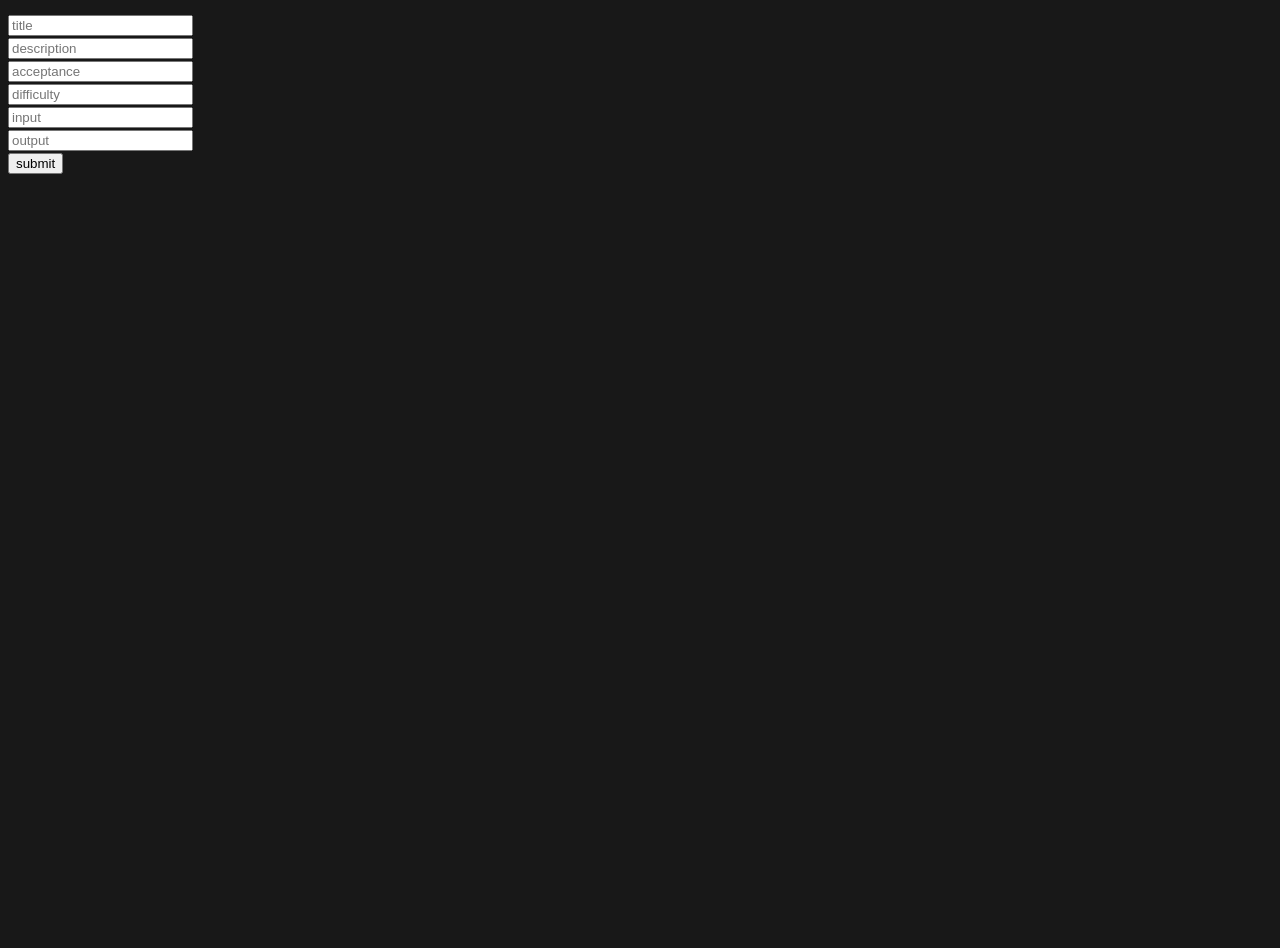
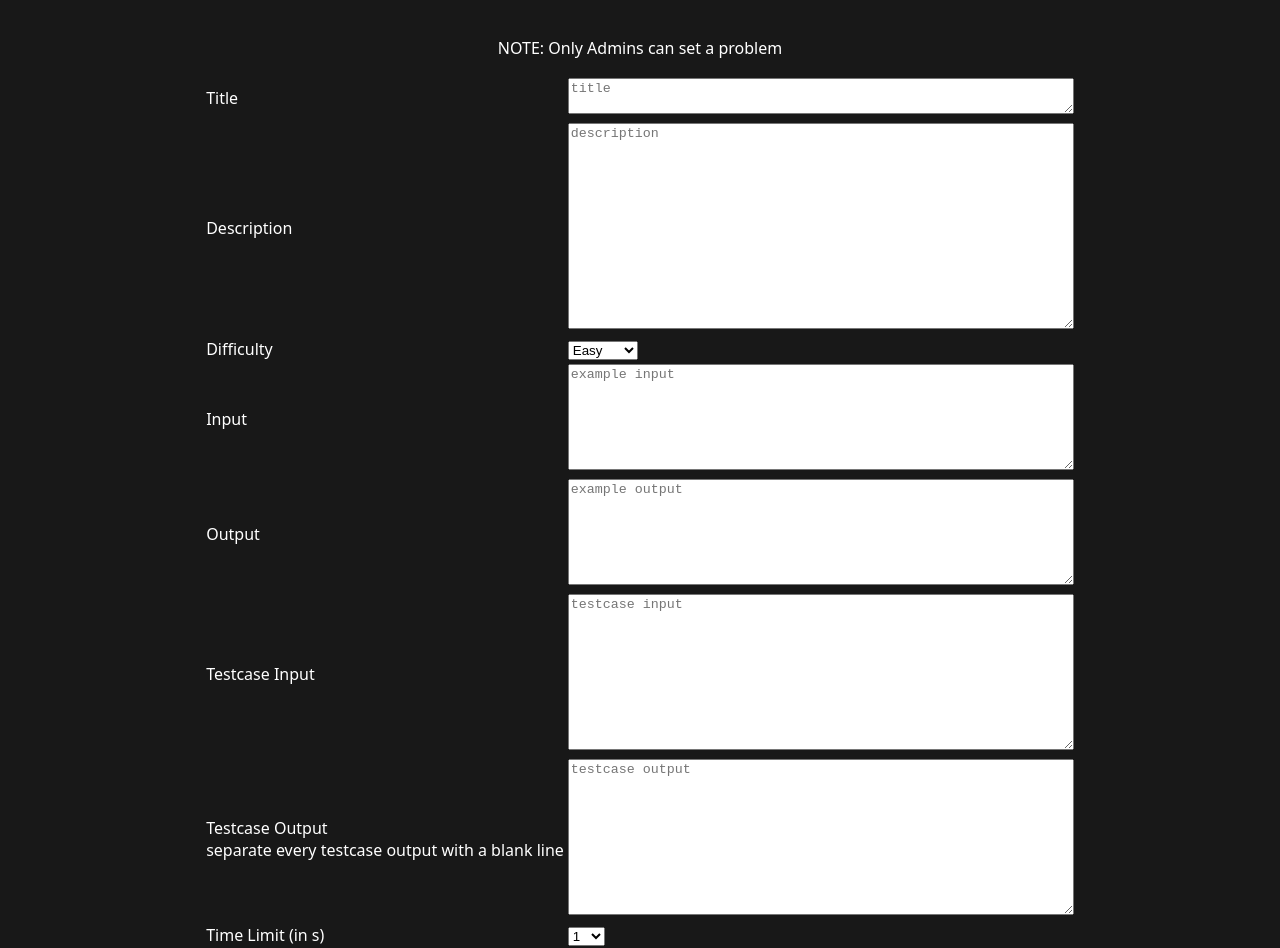
Before and after one commit to vanshjangir/hardcode, a React (Vite) app in the folder client/: page /setproblem in a window 1280 px wide. Shown: the part 60-1008 px from the top of the page. Before the commit the page ends 800 px from the top, so only its background shows below. Built offline with nearby package versions, Linux system fonts and the light colour scheme.

Commit message:
added testcases

```diff
--- a/client/src/components/Home.jsx
+++ b/client/src/components/Home.jsx
@@ -66,9 +66,11 @@ const Home = () => {
       </div>
       <br/>
       <div id='contest'>
-      <button id='contestbutton' onClick={()=> nav('/contests')}>Contests</button>
-      &nbsp;
-      <button id='create-contestbutton' onClick={()=> nav('/createcontests')}>Create contest</button>
+        <button id='contestbutton' onClick={()=> nav('/contests')}>Contests</button>
+        &nbsp;
+        <button id='create-contestbutton' onClick={()=> nav('/createcontests')}>Create contest</button>
+        &nbsp;
+        <button id='setproblembutton' onClick={()=> nav('/setproblem')}>Set Problem</button>
       </div>
       <br/>
       <h2>Problem Set</h2>
@@ -82,7 +84,6 @@ const Home = () => {
             <thead>
               <tr>
                 <td>Title</td>
-                <td>Acceptance</td>
                 <td>Difficulty</td>
               </tr>
             </thead>
@@ -92,7 +93,6 @@ const Home = () => {
                   <td onClick={() => {nav(`problem/${prob.title}`)}}>
                   <a href=''>{prob.title}</a>
                   </td>
-                  <td>{prob.acceptance}</td>
                   <td>{prob.difficulty}</td>
                 </tr>
               ))}
--- a/client/src/components/Problem.jsx
+++ b/client/src/components/Problem.jsx
@@ -41,6 +41,29 @@ const Problem = () => {
       body: JSON.stringify({
         'title': problem.title,
         'code': code,
+        'type': 'submit',
+        'username': localStorage.getItem('username'),
+      }),
+    });
+
+    const received = await response.json();
+    setResult(received.result);
+    setLogs(received.log);
+  }
+
+  const onrun = async () => {
+    setResult("PENDING");
+    setLogs("LOGS");
+    const response = await fetch('http://144.144.144.144:3000/submission', {
+      method: "POST",
+      headers: {
+        authorization: token,
+        'Content-Type': 'application/json',
+      },
+      body: JSON.stringify({
+        'title': problem.title,
+        'code': code,
+        'type': 'run',
         'username': localStorage.getItem('username'),
       }),
     });
@@ -59,18 +82,20 @@ const Problem = () => {
       <div id="left">
         <h1>{problem.title}</h1>
         <h4>Description</h4>
-        <p>{problem.description}</p>
+        <pre>{problem.description}</pre>
         <h4>Input</h4>
-        <p>{problem.input}</p>
+        <pre>{problem.input}</pre>
         <h4>Output</h4>
-        <p>{problem.output}</p>
+        <pre>{problem.output}</pre>
       </div>
       <div id="right">
         <h3>Code</h3>
         <textarea id="textarea" onChange={(e) => setCode(e.target.value)}></textarea><br/>
+        <button id="runbutton" onClick={onrun}>RUN</button>
+        &nbsp;
         <button id="submitbutton" onClick={onsubmit}>SUBMIT</button>
         <p>RESULT<br/>{result}</p>
-        <p>LOGS<br/>{logs}</p>
+        <p>LOGS<br/><pre>{logs}</pre></p>
       </div>
     </div>
   )
--- a/client/src/components/SetProblem.jsx
+++ b/client/src/components/SetProblem.jsx
@@ -1,27 +1,35 @@
 import { useState } from "react";
-import '../index.css'
+import './style/setproblem.css'
 
 const SetProblem = () => {
 
   const [problemTitle, typeProblemTitle] = useState("");
-  const [problemAcceptance, typeProblemAcceptance] = useState("");
   const [problemDescription, typeProblemDescription] = useState("");
   const [problemDifficulty, typeProblemDifficulty] = useState("");
   const [problemInput, typeProblemInput] = useState("");
   const [problemOutput, typeProblemOutput] = useState("");
+  const [problemTestcaseInput, typeProblemTestcaseInput] = useState("");
+  const [problemTestcaseOutput, typeProblemTestcaseOutput] = useState("");
+  const [problemMemLimit, typeProblemMemLimit] = useState("");
+  const [problemTimeLimit, typeProblemTimeLimit] = useState("");
+  const [result, setResult] = useState("");
 
   const token = localStorage.getItem('token');
 
   const submitProblem = async () => {
+    setResult("updating...");
     const response = await fetch(`http://144.144.144.144:3000/setproblem`, {
       method: "POST",
       body: JSON.stringify({
         title: problemTitle,
         description: problemDescription,
-        acceptance: problemAcceptance,
         difficulty: problemDifficulty,
         input: problemInput,
         output: problemOutput,
+        testcaseinput: problemTestcaseInput,
+        testcaseoutput: problemTestcaseOutput,
+        memlimit: problemMemLimit,
+        timelimit: problemTimeLimit,
       }),
       headers: {
         'Content-Type': 'application/json',
@@ -30,26 +38,113 @@ const SetProblem = () => {
     });
 
     const json = await response.json();
+    setResult(json.msg);
     console.log(json);
 
   }
 
   return (
-    <div>
+    <div id="setproblem">
       <h2>Set Problem</h2>
-      <input placeholder="title" onChange={(e)=> typeProblemTitle(e.target.value)}/>
-      <br/>
-      <input placeholder="description" onChange={(e)=> typeProblemDescription(e.target.value)}/>
-      <br/>
-      <input placeholder="acceptance" onChange={(e)=> typeProblemAcceptance(e.target.value)}/>
-      <br/>
-      <input placeholder="difficulty" onChange={(e)=> typeProblemDifficulty(e.target.value)}/>
-      <br/>
-      <input placeholder="input" onChange={(e)=> typeProblemInput(e.target.value)}/>
-      <br/>
-      <input placeholder="output" onChange={(e)=> typeProblemOutput(e.target.value)}/>
-      <br/>
+      <p>NOTE: Only Admins can set a problem</p>
+      <table>
+        <tbody>
+          <tr>
+            <td>
+              Title
+            </td>
+            <td>
+              <textarea placeholder="title" onChange={(e)=> typeProblemTitle(e.target.value)}/>
+            </td>
+          </tr>
+          <tr>
+            <td>
+              Description
+            </td>
+            <td>
+              <textarea placeholder="description" id="description-area" onChange={(e)=> typeProblemDescription(e.target.value)}/>
+            </td>
+          </tr>
+          <tr>
+            <td>
+              Difficulty
+            </td>
+            <td>
+              <select onChange={(e)=> typeProblemDifficulty(e.target.value)}>
+                <option>Easy</option>
+                <option>Medium</option>
+                <option>Hard</option>
+              </select>
+            </td>
+          </tr>
+          <tr>
+            <td>
+              Input
+            </td>
+            <td>
+              <textarea placeholder="example input" className="io" onChange={(e)=> typeProblemInput(e.target.value)}/>
+            </td>
+          </tr>
+          <tr>
+            <td>
+              Output
+            </td>
+            <td>
+              <textarea placeholder="example output" className="io" onChange={(e)=> typeProblemOutput(e.target.value)}/>
+            </td>
+          </tr>
+          <tr>
+            <td>
+              Testcase Input
+            </td>
+            <td>
+              <textarea placeholder="testcase input" className="testcase" onChange={(e)=> typeProblemTestcaseInput(e.target.value)}/>
+            </td>
+          </tr>
+          <tr>
+            <td>
+              Testcase Output<br/>separate every testcase output with a blank line
+            </td>
+            <td>
+              <textarea placeholder="testcase output" className="testcase" onChange={(e)=> typeProblemTestcaseOutput(e.target.value)}/>
+            </td>
+          </tr>
+          <tr>
+            <td>
+              Time Limit (in s)
+            </td>
+            <td>
+              <select onChange={(e)=> typeProblemTimeLimit(e.target.value)}>
+                <option>1</option>
+                <option>2</option>
+                <option>3</option>
+                <option>4</option>
+                <option>5</option>
+                <option>6</option>
+                <option>7</option>
+                <option>8</option>
+                <option>9</option>
+                <option>10</option>
+                <option>11</option>
+                <option>12</option>
+                <option>13</option>
+                <option>14</option>
+                <option>15</option>
+              </select>
+            </td>
+          </tr>
+          <tr>
+            <td>
+              Memory Limit (in mb)
+            </td>
+            <td>
+              <textarea placeholder="memory limit" onChange={(e)=> typeProblemMemLimit(e.target.value)}/>
+            </td>
+          </tr>
+        </tbody>
+      </table>
       <button type="button" onClick={submitProblem}>submit</button>
+      <p>{result}</p>
     </div>
   )
 }
--- /dev/null
+++ b/client/src/components/style/setproblem.css
@@ -0,0 +1,18 @@
+#setproblem{
+    display: flex;
+    flex-direction: column;
+    width: 100%;
+    align-items: center;
+}
+textarea{
+    width: 500px;
+}
+#description-area{
+    height: 200px;
+}
+.io{
+    height: 100px;
+}
+.testcase{
+    height: 150px;
+}
--- a/client/src/index.css
+++ b/client/src/index.css
@@ -7,44 +7,3 @@ a{
     text-decoration: none;
     color: white;
 }
-
-#homepage{
-    display: flex;
-    flex-direction: column;
-    align-items: center;
-}
-
-#homepage-navbar{
-    display: flex;
-    width: 60%;
-    justify-content: space-around;
-    align-items: center;
-}
-#homepage-navbar-buttons{
-    display: flex;
-    width: 100%;
-    justify-content: right;
-}
-#homepage-navbar-title{
-    display: flex;
-    width: 100%;
-}
-#homepage-navbar-buttons > *{
-    margin-right: 10px;
-}
-#homepage-problem-content{
-    display: flex;
-    flex-direction: column;
-    align-items: center;
-}
-#homepage-pagebutton{
-    width: 60%;
-    align-items: left;
-}
-#homepage-problem-cont{
-    width: 60%;
-}
-#homepage-problem-table{
-    width: 100%;
-    table-layout: fixed;
-}
```
Also changed, not shown: 2 other files (tests, documents, lock files or other folders).
